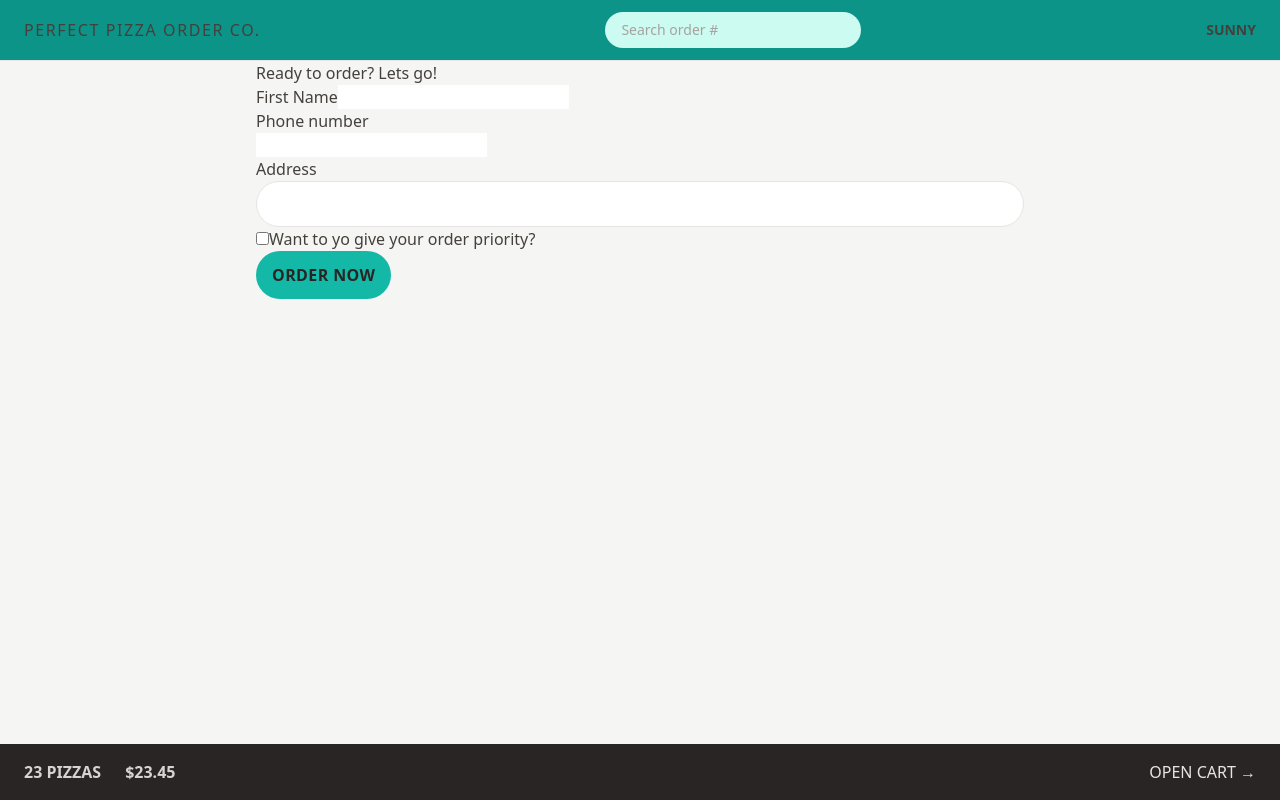
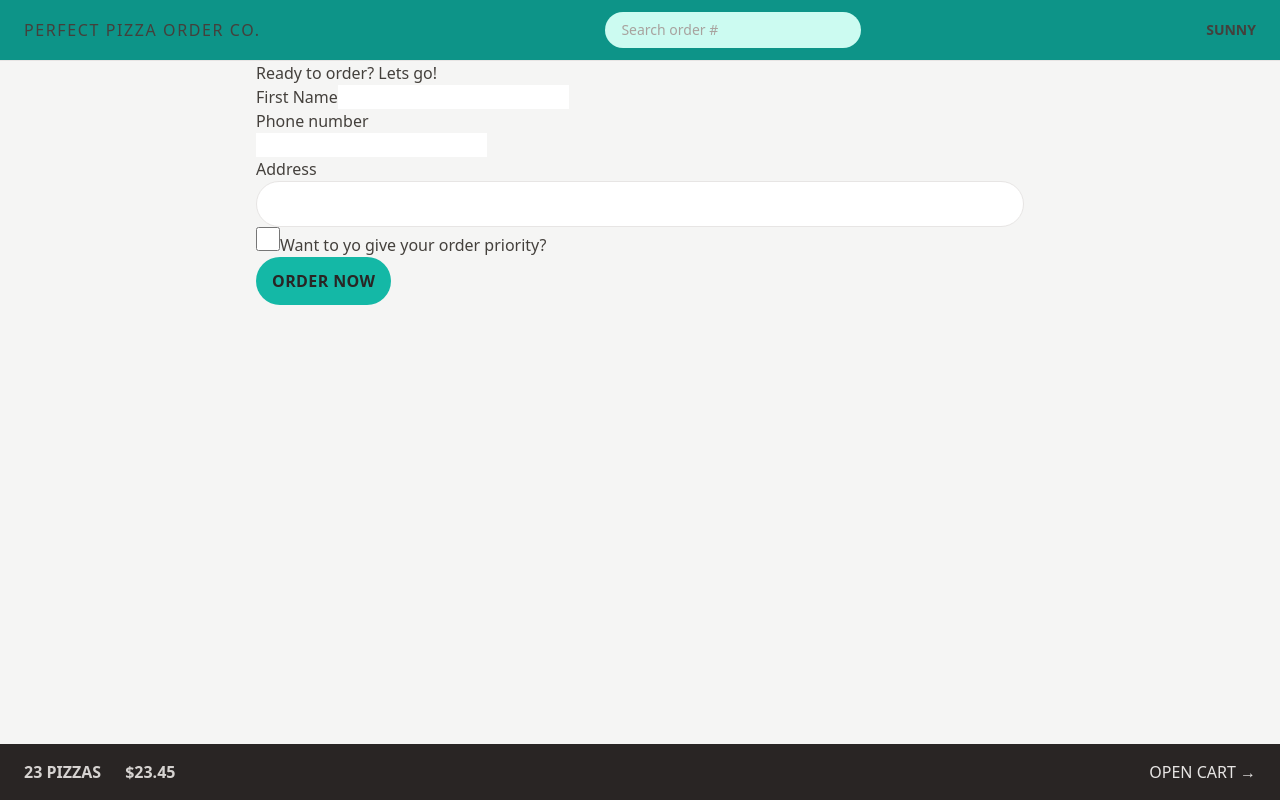
Before and after one commit to SunpreetSandhu/order-app, a React (Vite) app: page /order/new in a window 1280 px wide. Built offline with nearby package versions, Linux system fonts and the light colour scheme.

Commit message:
styled priority checkbox input

```diff
--- a/src/features/order/CreateOrder.jsx
+++ b/src/features/order/CreateOrder.jsx
@@ -76,6 +76,11 @@ function CreateOrder() {
             type="checkbox"
             name="priority"
             id="priority"
+            className="h-6 w-6 accent-teal-400
+             focus:outline-none focus:ring
+              focus:ring-teal-300
+              focus:ring-offset-2
+            "
             // value={withPriority}
             // onChange={(e) => setWithPriority(e.target.checked)}
           />
```
